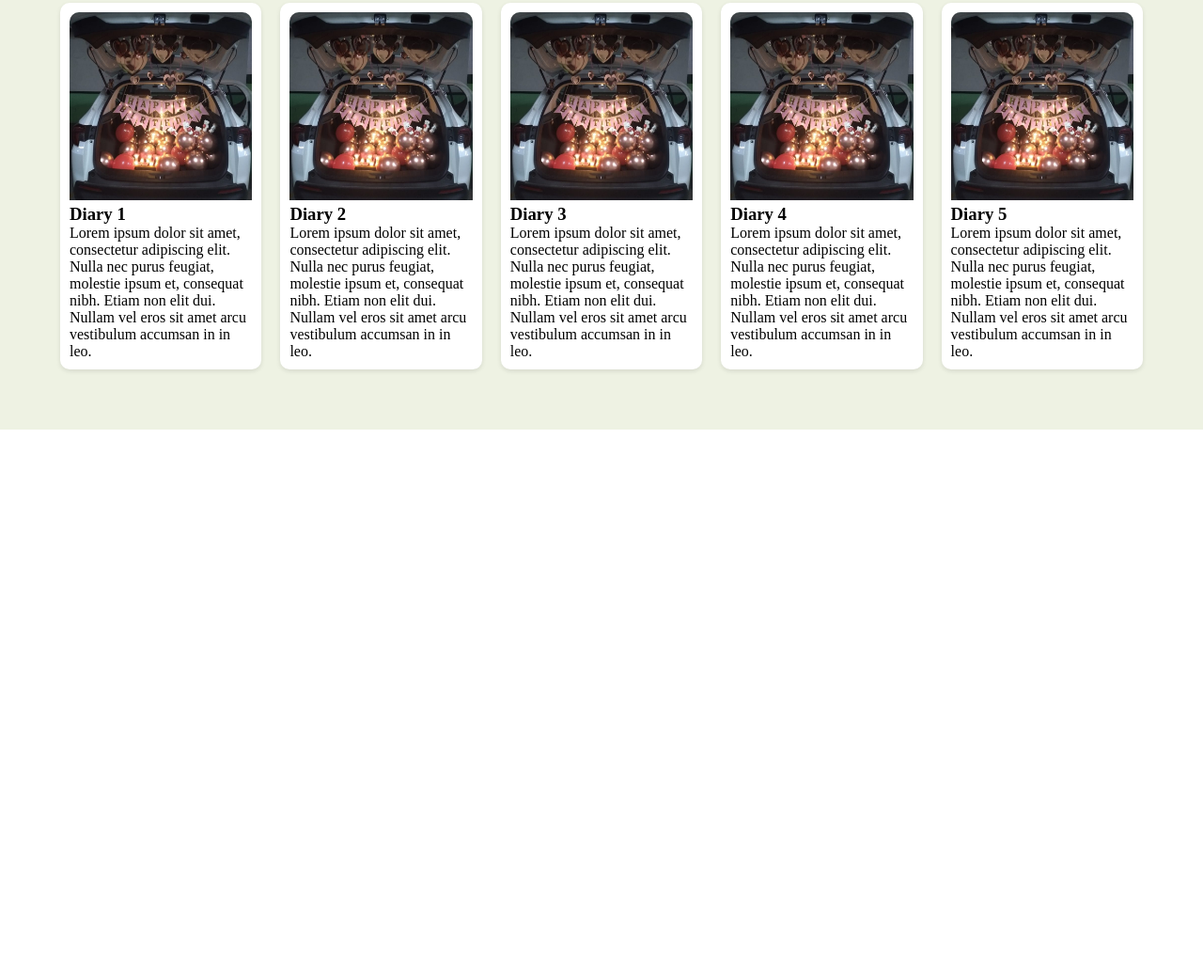
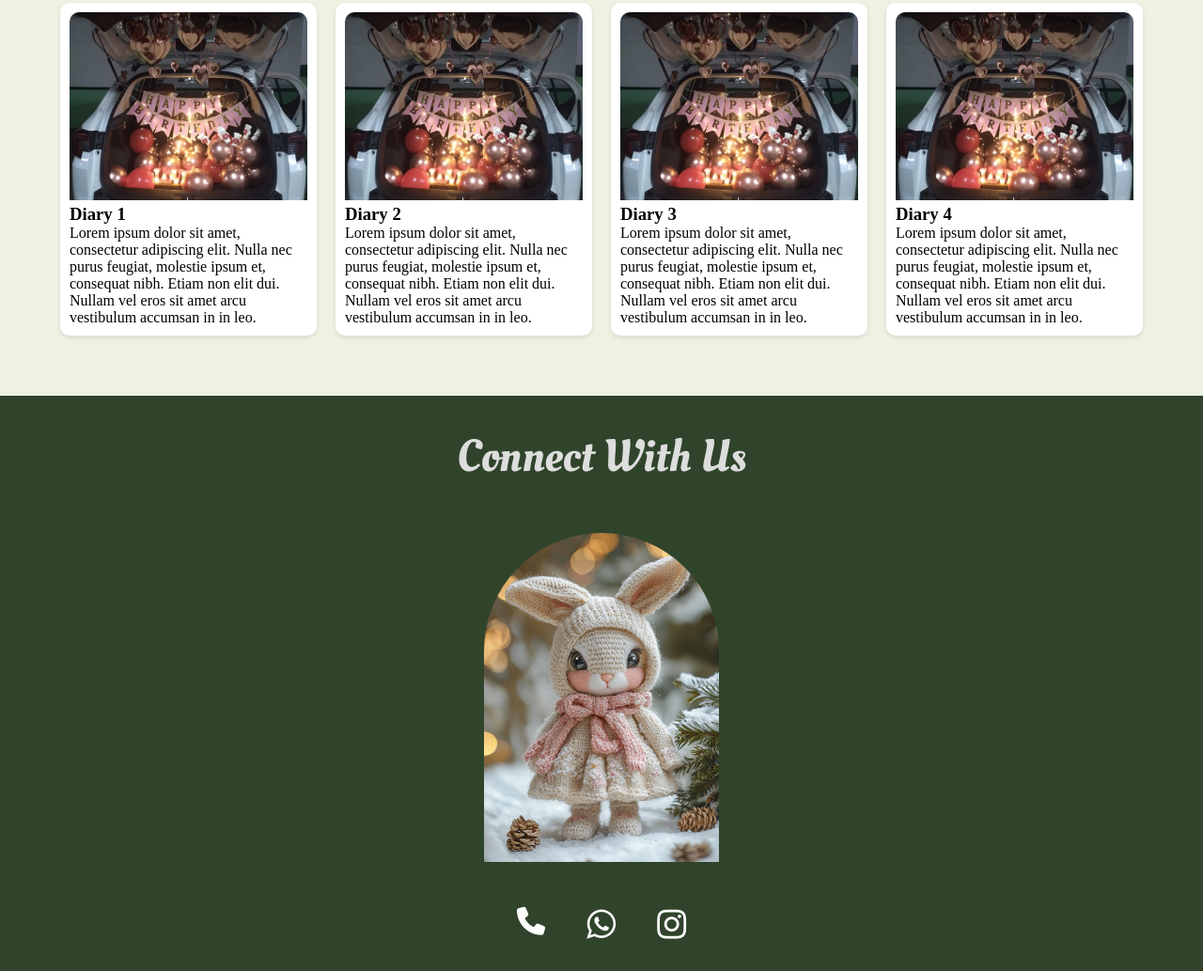
Before and after one commit to manesh1027/dgm, a plain HTML site: page homepg/index.html in a window 1280 px wide. Shown: the part 814-1847 px from the top of the page at 94% size. Before the commit the page ends 1271 px from the top, so only its background shows below. Drawn offline with Linux system fonts and the light colour scheme; a web font is replaced by a local one.

Commit message:
home page

```diff
--- a/homepg/homestyle.css
+++ b/homepg/homestyle.css
@@ -271,3 +271,52 @@ nav {
   object-fit: cover;
   border-radius: 10px 10px 0 0;
  }
+
+
+ /*contact us div styling*/
+
+ #contactus-div{
+
+  background-color:#30442B;
+  display: flex;
+  flex-direction: column;
+  align-items: center;
+  justify-content: center;
+  gap: 3rem;
+}
+
+#connect{
+  color: #ddd;
+}
+#connect h2{
+  padding-top: 2rem;
+  font-size: 3rem;
+}
+
+#bunny-div{
+ width: 250px;
+  height: 350px;
+  overflow: hidden;
+  /* border-radius: 10px; */
+  border-top-left-radius: 150px;
+  border-top-right-radius: 150px;
+
+}
+
+#bunny-div img{
+  width: 100%;
+  height: 100%;
+  object-fit: cover;
+  opacity: 1;
+}
+
+#icons{
+  width: 180px;
+  display: flex;
+  justify-content: space-between;
+  padding-bottom: 2rem;
+}
+#icons i{
+  color: #fff;
+
+}
--- a/homepg/index.html
+++ b/homepg/index.html
@@ -5,6 +5,7 @@
     <meta charset="UTF-8">
     <meta name="viewport" content="width=device-width, initial-scale=1.0">
     <link rel="stylesheet" href="https://cdnjs.cloudflare.com/ajax/libs/font-awesome/6.4.2/css/all.min.css">
+    <link rel="stylesheet" href="https://cdnjs.cloudflare.com/ajax/libs/font-awesome/4.7.0/css/font-awesome.min.css">
     <title>Twilight Moments</title>
     <link rel="stylesheet" href="homestyle.css">
 </head>
@@ -23,7 +24,7 @@
                 <a href="#" class="dropbtn"><i class="fa-solid fa-bars" style="scale: 1.6;"></i></a>
                 <div class="dropdown-content">
                     <a href="#diary">Dairy</a>
-                    <a href="#">Contact</a>
+                    <a href="#contactus-div">Connect</a>
                     <a href="#about-us">Why US</a>
                 </div>
             </div>
@@ -77,28 +78,39 @@
                 <h3>Diary 1</h3>
                 <p class="smooch-sans">Lorem ipsum dolor sit amet, consectetur adipiscing elit. Nulla nec purus feugiat, molestie ipsum et, consequat nibh. Etiam non elit dui. Nullam vel eros sit amet arcu vestibulum accumsan in in leo.</p>
             </div>
-            <div class="diary-box">
+            <div id="d2" class="diary-box">
                 <img class="diary-img" src="../stock/carbday.jpg" alt="Diary 2">
                 <h3>Diary 2</h3>
                 <p class="smooch-sans">Lorem ipsum dolor sit amet, consectetur adipiscing elit. Nulla nec purus feugiat, molestie ipsum et, consequat nibh. Etiam non elit dui. Nullam vel eros sit amet arcu vestibulum accumsan in in leo.</p>
             </div>
-            <div class="diary-box">
+            <div id="d3" class="diary-box">
                 <img class="diary-img" src="../stock/carbday.jpg" alt="Diary 3">
                 <h3>Diary 3</h3>
                 <p class="smooch-sans">Lorem ipsum dolor sit amet, consectetur adipiscing elit. Nulla nec purus feugiat, molestie ipsum et, consequat nibh. Etiam non elit dui. Nullam vel eros sit amet arcu vestibulum accumsan in in leo.</p>
             </div>
 
-            <div class="diary-box">
+            <div id="d4" class="diary-box">
                 <img class="diary-img" src="../stock/carbday.jpg" alt="Diary 3">
                 <h3>Diary 4</h3>
                 <p class="smooch-sans">Lorem ipsum dolor sit amet, consectetur adipiscing elit. Nulla nec purus feugiat, molestie ipsum et, consequat nibh. Etiam non elit dui. Nullam vel eros sit amet arcu vestibulum accumsan in in leo.</p>
             </div>
+        </div>
+    </div>
 
-            <div class="diary-box">
-                <img class="diary-img" src="../stock/carbday.jpg" alt="Diary 3">
-                <h3>Diary 5</h3>
-                <p class="smooch-sans">Lorem ipsum dolor sit amet, consectetur adipiscing elit. Nulla nec purus feugiat, molestie ipsum et, consequat nibh. Etiam non elit dui. Nullam vel eros sit amet arcu vestibulum accumsan in in leo.</p>
-            </div>
+    <div id="contactus-div">
+        <div id="connect">
+            <h2 class="oleo-script-regular">Connect With Us</h2>
+        </div>
+
+        <div id="bunny-div">
+            <img src="../stock/christmas_bunny.jpeg" alt="image">
+        </div>
+
+        <div id="icons">
+
+            <i id="phone" class="fa-solid fa-phone" style="font-size: 30px;"></i>
+            <i id="whatsapp" class="fa fa-whatsapp" style="font-size:36px"><a href=""></a></i>
+            <i id="insta" class="fa fa-instagram" style="font-size:36px;" ></i>
         </div>
     </div>
 
--- a/homepg/script.js
+++ b/homepg/script.js
@@ -45,3 +45,27 @@ document.addEventListener("DOMContentLoaded", function () {
 document.getElementById("d1").onclick = function () {
     window.location.href = "../contact/index.html";
 };
+
+document.getElementById("d2").onclick = function () {
+    window.location.href = "../contact/index.html";
+};
+
+document.getElementById("d3").onclick = function () {
+    window.location.href = "../contact/index.html";
+};
+
+document.getElementById("d4").onclick = function () {
+    window.open("../contact/index.html");
+};
+
+document.getElementById("insta").onclick = function () {
+    window.open("https://www.instagram.com/twilightmoments.goa/","_blank");
+};
+
+document.getElementById("whatsapp").onclick = function () {
+    window.open("https://wa.me/9356960835?text=Hello there!","_blank");
+};
+
+document.getElementById("phone").onclick = function () {
+    window.location.href="tel:+919834061531";
+};
```
Also changed, not shown: contact/index.html (+2 -2 lines), stock/christmas_bunny.jpeg (added).
